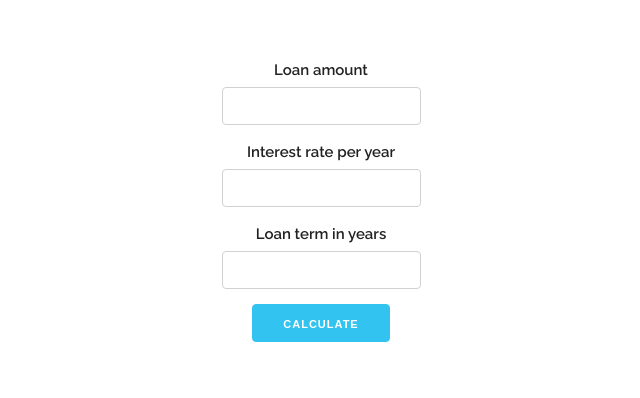
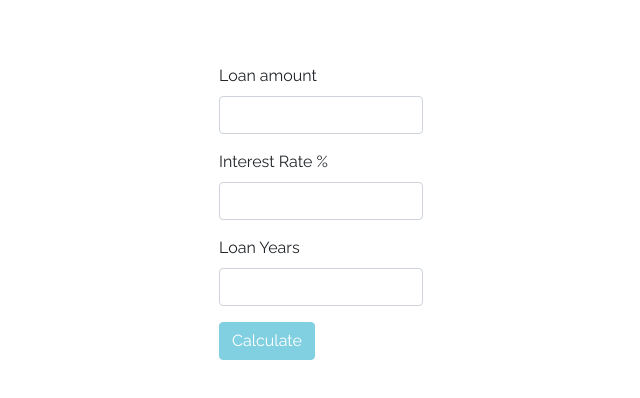
Before and after one commit to moElhaj/PWA-javascript-loan-calculator, a plain HTML site: page index.html in a window 1280 px wide. Shown: the whole page, without its empty margins (319-959 px from the left). Drawn offline with nearby package versions, Linux system fonts and the light colour scheme.

Commit message:
Update index.html

```diff
--- a/index.html
+++ b/index.html
@@ -5,48 +5,74 @@
     <meta charset="UTF-8">
     <meta name="viewport" content="width=device-width, initial-scale=1.0">
     <meta http-equiv="X-UA-Compatible" content="ie=edge">
-    <link rel="stylesheet" href="https://cdnjs.cloudflare.com/ajax/libs/skeleton/2.0.4/skeleton.min.css">
+    <link rel="stylesheet" href="https://stackpath.bootstrapcdn.com/bootstrap/4.4.1/css/bootstrap.min.css"
+        integrity="sha384-Vkoo8x4CGsO3+Hhxv8T/Q5PaXtkKtu6ug5TOeNV6gBiFeWPGFN9MuhOf23Q9Ifjh" crossorigin="anonymous">
     <link href="https://fonts.googleapis.com/css?family=Raleway:400,300,600" rel="stylesheet">
     <title>Loan Calculator</title>
+    <link rel="manifest" href="manifest.json">
+    <link rel="shortcut icon" href="/images/icons/icon-72x72.png" type="image/x-icon">
+    <meta name="theme-color" content="#81D0E1">
+    <meta name="apple-mobile-web-app-capable" content="yes">
+    <meta name="apple-mobile-web-app-status-bar-style" content="default">
+    <link rel="apple-touch-startup-image" href="/images/icons/icon-192x192.png">
+    <link rel="apple-touch-icon" sizes="192x192" href="/images/icons/icon-192x192.png">
+
+
     <style>
-        body {font-family: 'Raleway', sans-serif;}
-        p {margin-bottom: .5rem !important;}
-        .container {text-align: center; padding-top: 50px ;}
-        .columns {padding: 4rem 0 7rem;}
-        .invalidNumber {color:red;}
+        body {
+            font-family: 'Raleway', sans-serif;
+        }
+
+        p {
+            margin-bottom: .5rem !important;
+        }
+
+        .container {
+            padding-top: 5%;
+        }
+
+        .invalidNumber {
+            color: red;
+        }
+
+        .btn-primary {
+            color: #fff;
+            background-color: #81D0E1;
+            border-color: #81D0E1;
+        }
+
+        .btn-primary:hover {
+            background-color: #53c2db;
+            border-color: #53c2db;
+        }
     </style>
 </head>
 
 <body>
-    <div class="container">
-        <div class="row">
-
-            <div>
+    <div class="container d-flex flex-column">
+        <div class="row d-flex justify-content-center">
             <form id="calculateForm">
-                    <div class="col s12">
+                <div class="form-group">
                     <label for="amount">Loan amount</label>
-                        <input id="amount" type="text" required>
+                    <input type="text" class="form-control" id="amount" required>
                 </div>
-                    <div class="col s12">
-                        <label for="interest">Interest rate per year</label>
-                        <input id="interest" type="text" required>
+                <div class="form-group">
+                    <label for="interest">Interest Rate %</label>
+                    <input type="text" class="form-control" id="interest" required>
                 </div>
-                    <div class="col s12">
-                        <label for="years">Loan term in years</label>
-                        <input id="years" type="number" required>
+                <div class="form-group">
+                    <label for="years">Loan Years</label>
+                    <input type="number" class="form-control" id="years" required>
                 </div>
-                    <div class="input-field col s12">
-                        <button class="button-primary" type="submit">Calculate</button>
-                    </div>
+                <button type="submit" class="btn btn-primary">Calculate</button>
             </form>
         </div>
-
-            <div>
+        <div class="row mt-3 d-flex justify-content-center">
+            <div class="text-center">
                 <div id="error" class="invalidNumber" style="display:none"></div>
-                <div class="col s12" id="calculation"></div>
+                <div id="calculation"></div>
             </div>
         </div>
-
     </div>
     <script src="app.js"></script>
 </body>
```
Lines whose indentation alone changed are shown as unchanged.
